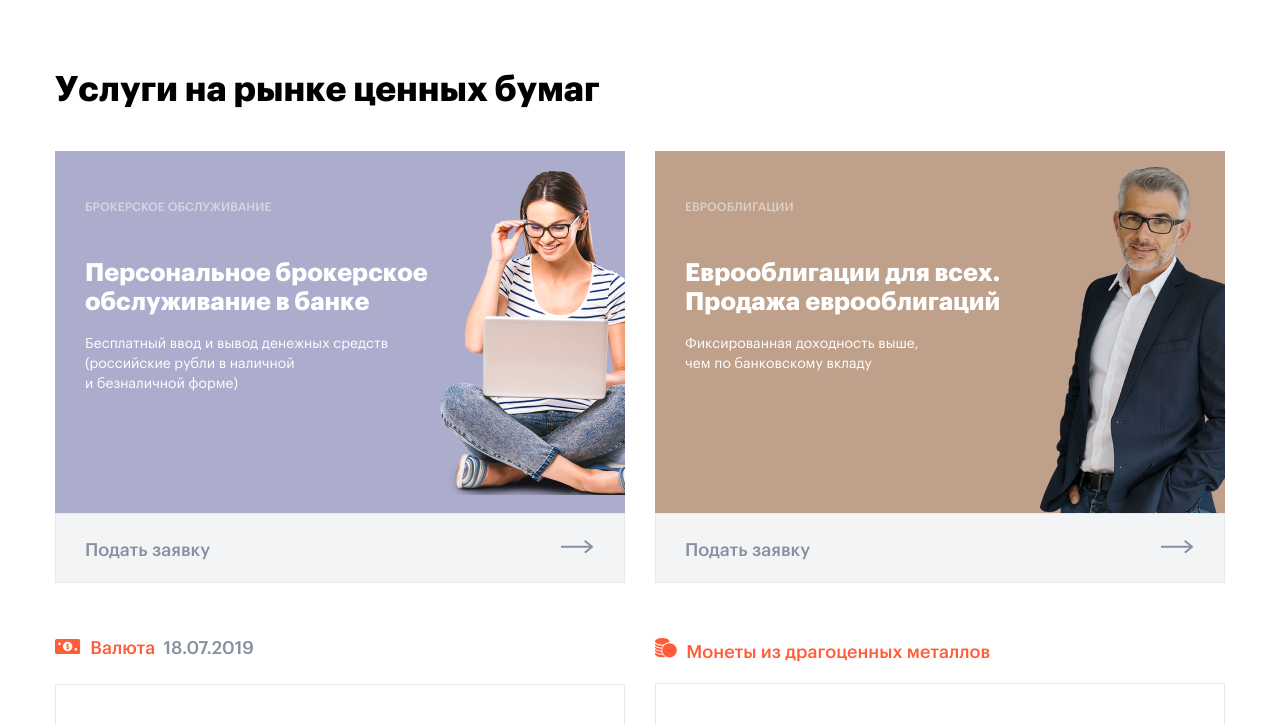
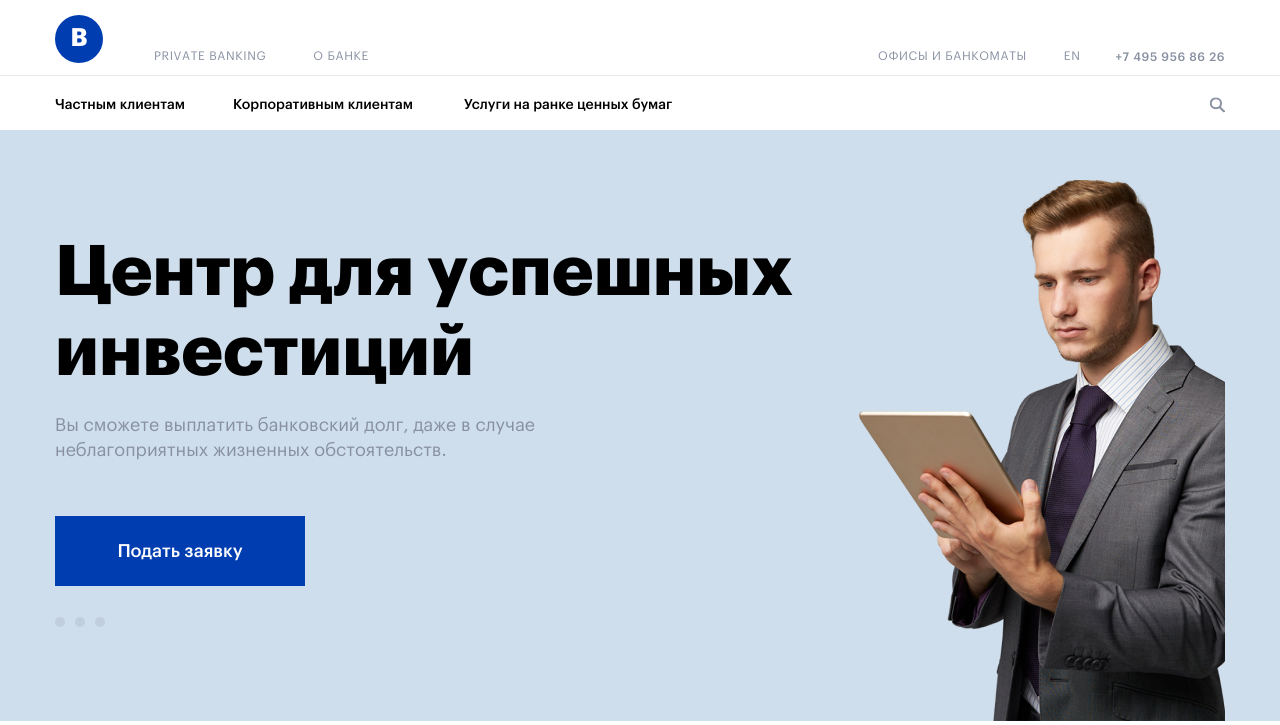
Before and after one commit to VladimirChernovv/VladimirChernovv.github.io-investment-center, a website: page app/index.html in a window 1280 px wide. Shown: the top 725 px of the page. Drawn offline with nearby package versions, Linux system fonts and the light colour scheme; files whose address does not match are found by name; a web font is replaced by a local one.

Commit message:
Свёрстан весь макет без адаптации и без доб окон к меню

```diff
--- a/app/index.html
+++ b/app/index.html
@@ -9,7 +9,43 @@
 </head>
 <body>
 
-  <!-- <header class="header">
+  <header class="header">
+    <div class="header__top-block">
+      <div class="container">
+        <div class="header__cell">
+          <div class="header__info">
+            <a class="header__logo" href="#">B</a>
+            <a class="header__bank private" href="#">PRIVATE BANKING</a>
+            <a class="header__bank" href="#">О банке</a>
+          </div>
+          <div class="header__address">
+            <a class="header__data" href="#">Офисы и банкоматы</a>
+            <a class="header__data leng" href="#">EN</a>
+            <a class="header__tel" href="tel:+74959568626">+7 495 956 86 26</a>
+          </div>
+        </div>
+      </div>
+    </div>
+    <div class="header__bottom-block">
+      <div class="container">
+        <div class="header__wrap">
+          <nav class="header__nav">
+            <ul class="header__list">
+              <li class="header__line">
+                <a class="header__link clients" href="#">Частным клиентам</a>
+              </li>
+              <li class="header__line">
+                <a class="header__link corporate" href="#">Корпоративным клиентам</a>
+              </li>
+              <li class="header__line">
+                <a class="header__link" href="#">Услуги на ранке ценных бумаг</a>
+              </li>
+            </ul>
+          </nav>
+          <img src="../img/market/search-icon.svg" alt="search-icon">
+        </div>
+      </div>
+    </div>
 
      <div class="header__slider">
 
@@ -21,7 +57,18 @@
             <p class="slider-item__info-text">
               Вы сможете выплатить банковский долг, даже в случае неблагоприятных жизненных обстоятельств.
             </p>
-            <a class="btn" href="#">Подать заявку</a>
+            <a class="btn upper" href="#">Подать заявку</a>
+            <ul class="slick-dots">
+              <li class="slick-active">
+                <button type="button"></button>
+              </li>
+              <li class="slick-active">
+                <button type="button"></button>
+              </li>
+              <li class="slick-active">
+                <button type="button"></button>
+              </li>
+            </ul>
           </div>
           <img class="slider-item__photo" src="../img/header/man-bg.png" alt="photo">
         </div>
@@ -33,7 +80,18 @@
             <p class="slider-item__info-text">
               Вы сможете выплатить банковский долг, даже в случае неблагоприятных жизненных обстоятельств.
             </p>
-            <a class="btn" href="#">Подать заявку</a>
+            <a class="btn upper" href="#">Подать заявку</a>
+            <ul class="slick-dots">
+              <li class="slick-active">
+                <button type="button"></button>
+              </li>
+              <li class="slick-active">
+                <button type="button"></button>
+              </li>
+              <li class="slick-active">
+                <button type="button"></button>
+              </li>
+            </ul>
           </div>
           <img class="slider-item__photo" src="../img/header/man-bg.png" alt="photo">
         </div>
@@ -44,7 +102,18 @@
             <p class="slider-item__info-text">
               Вы сможете выплатить банковский долг, даже в случае неблагоприятных жизненных обстоятельств.
             </p>
-            <a class="btn" href="#">Подать заявку</a>
+            <a class="btn upper" href="#">Подать заявку</a>
+            <ul class="slick-dots">
+              <li class="slick-active">
+                <button type="button"></button>
+              </li>
+              <li class="slick-active">
+                <button type="button"></button>
+              </li>
+              <li class="slick-active">
+                <button type="button"></button>
+              </li>
+            </ul>
           </div>
           <img class="slider-item__photo" src="../img/header/man-bg.png" alt="photo">
         </div>
@@ -53,7 +122,7 @@
 
      </div>
 
-  </header>  -->
+  </header>
 
   <section class="market">
     <div class="container">
--- a/app/js/main.js
+++ b/app/js/main.js
@@ -3,6 +3,8 @@ $(function(){
 	$('.header__slider').slick ({
 		infinite: true,
 		fade: true,
+		prevArrow: false,
+		nextArrow: false,
 	});
 
 
--- a/app/scss/style.scss
+++ b/app/scss/style.scss
@@ -8,7 +8,99 @@
 }
 
 .header {
-
+	&__top-block{
+		border-bottom: 1px solid #e7e9ec;
+	}
+	&__cell {
+		display: flex;
+		justify-content: space-between;
+		padding: 15px 0 12px 0;
+	}
+	&__info {
+		display: flex;
+		// padding: 15px 0 17px 0;
+		align-items: flex-end;
+	}
+	&__logo {
+		width: 48px;
+		height: 48px;
+		color: #fff;
+		font-weight: 900;
+		font-size: 25px;
+		line-height: 40px;
+		background-color: #003DB1;
+		display: flex;
+		justify-content: center;
+		align-items: center;
+		border-radius: 50%;
+		margin-right: 51px;
+	}
+	&__bank {
+		font-weight: 400;
+		font-size: 12px;
+		line-height: 13px;
+		letter-spacing: 0.05em;
+		text-transform: uppercase;
+		color: #8890A1;
+	}
+	&__bank:hover {
+    color: #ED8200;
+	}
+	.private {
+			margin-right: 47px;
+	}
+	&__address {
+		display: flex;
+		justify-content: space-between;
+		align-items: flex-end;
+	}
+	&__data {
+		font-weight: 400;
+		font-size: 12px;
+		line-height: 13px;
+		letter-spacing: 0.05em;
+		text-transform: uppercase;
+		color: #8890A1;
+	}
+	&__data:hover {
+    color: #ED8200;
+	}
+	.leng {
+		margin-left: 37px;
+	}
+	&__tel {
+		font-weight: 500;
+		font-size: 12px;
+		line-height: 12px;
+		letter-spacing: 0.05em;
+		text-transform: none;
+		color: #8890A1;
+		margin-left: 35px;
+	}
+	&__tel:hover {
+    color: #ED8200;
+	}
+	&__wrap {
+		display: flex;
+		justify-content: space-between;
+		padding: 21px 0 17px 0;
+	}
+	&__list {
+		display: flex;
+	}
+	&__link {
+		font-weight: 500;
+		font-size: 14px;
+		line-height: 14px;
+		color: #000;
+		text-transform: none;
+	}
+	.clients {
+		margin-right: 48px;
+	}
+	.corporate {
+		margin-right: 51px;
+	}
 }
 
 .slick-list.draggable {
@@ -18,22 +110,89 @@
 
 .header__slider {
 	background-color: #cedeec;
+	// padding-top: 83px;
+  // padding-bottom: 111px;
 
 }
 
 .slider-item {
 	display: flex !important;
 	justify-content: space-between;
+	// height: 100vh;
 	align-items: center;
+	position: relative;
+	// padding-top: 61px;
+	padding-top: 83px;
+  padding-bottom: 135px;
+
+	&__info-title {
+		font-weight: 900;
+		font-size: 70px;
+		line-height: 80px;
+		color: #000000;
+		margin-top: 20px;
+		margin-bottom: 20px;
+	}
+	&__info-text {
+		font-weight: 400;
+		font-size: 18px;
+		line-height: 25px;
+		color: #8890A1;
+		text-transform: none;
+		width: 481px;
+		margin-bottom: 53px;
+	}
+	.upper {
+		padding: 20px 62px;
+	}
 }
 
-.container {
-	max-width: 1170px;
-	margin: auto;
+.slider-item__photo {
+	position: absolute;
+	display: block;
+	max-width: 100%;
+	height: auto;
+	bottom: 0;
+	right: -56px;
+	z-index: 1;
 }
 
+.slick-dots {
+	display: flex;
+	position: absolute;
+	width: 100%;
+	padding: 0;
+	margin-top: 24px;
+	list-style: none;
+	li {
+		display: inline-block;
+		margin: 0 5px;
+		button {
+			position: relative;
+			width: 10px;
+			height: 10px;
+			border-radius: 50%;
+			padding: 5px;
+			color: #c0cedd;
+			background-color: #c0cedd;
+			border: none;
+			outline: none;
+			cursor: pointer;
+		}
+	}
+	li:first-child {
+			margin-left: 0;
+		}
+}
+
+// .container {
+// 	max-width: 1170px;
+// 	margin: auto;
+// }
+
 .market {
-	padding-top: 70px;
+	margin-top: 22px;
+	// padding-top: 70px;
 	&__title {
 		font-weight: 800;
 		font-size: 35px;
```
Also changed, not shown: app/css/style.min.css, app/img/market/search-icon.svg (added).
